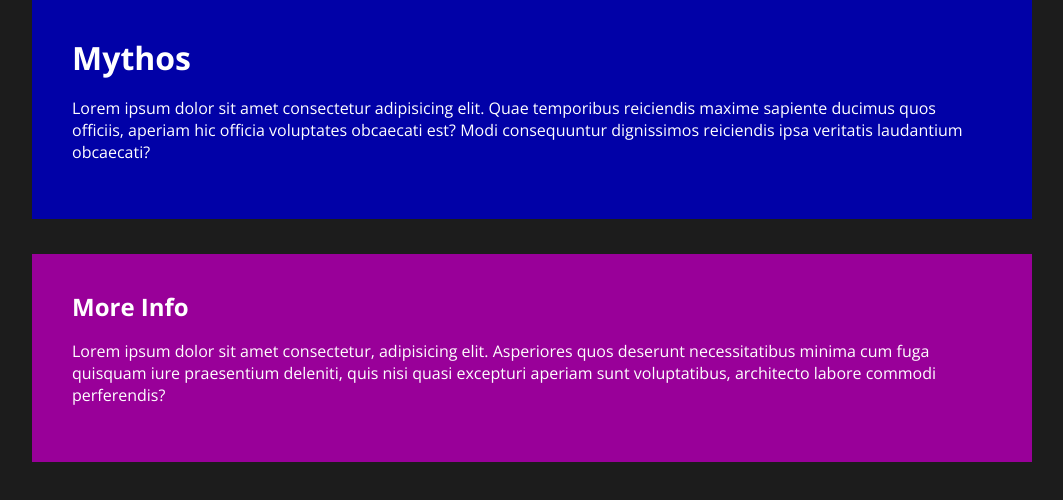
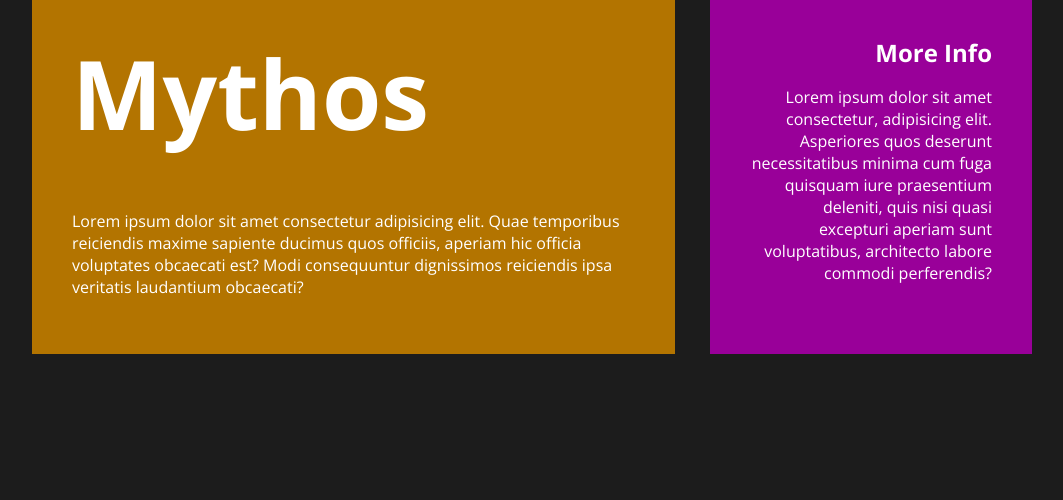
Before and after one commit to OnePewStrike/LearningSass, a plain HTML site: page app/index.html in a window 1280 px wide. Shown: the whole page, without its empty margins (108-1171 px from the left). Drawn offline with nearby package versions, Linux system fonts and the light colour scheme.

Commit message:
typography

```diff
--- a/app/scss/globals/_typography.scss
+++ b/app/scss/globals/_typography.scss
@@ -1,9 +1,24 @@
+@use '../util' as u;
+
 h1,
 h2,
 h3 {
   font-weight: 700;
   line-height: 1.1;
   margin-top: 0;
+}
+
+h1 {
+  font-size: 7.5vw;
+
+
+  // @include u.breakpoint-up(medium) {
+  //   font-size: 36px;
+  // }
+
+  // @include u.breakpoint-up(large){
+  //   font-size: 42px;
+  // }
 }
 
 p {
--- a/app/scss/layout/_grid.scss
+++ b/app/scss/layout/_grid.scss
@@ -24,6 +24,13 @@
   &__main {
     background-color: hsl(240, 99%, 33%);
 
+    @include u.breakpoint-up(medium) {
+      background-color: hsl(120, 100%, 16%);
+    }
+
+    @include u.breakpoint-up(large) {
+      background-color: hsl(39, 100%, 35%);
+    }
   }
   &__sidebar {
     background-color: hsl(300, 100%, 30%);
@@ -31,5 +38,9 @@
     @include u.breakpoint-down(medium) {
       text-align: center;
     }
+
+    @include u.breakpoint-down(small) {
+      text-align: right;
+    }
   }
 }
--- a/app/scss/util/_breakpoints.scss
+++ b/app/scss/util/_breakpoints.scss
@@ -18,7 +18,7 @@ $breakpoints-down: (
   }
 }
 
-@mixin breakpoint-up($size) {
+@mixin breakpoint-down($size) {
   @media (min-width: map-get($breakpoints-down, $size)) {
     @content;
   }
```
Also changed, not shown: dist/styles.css, 1 other file.
